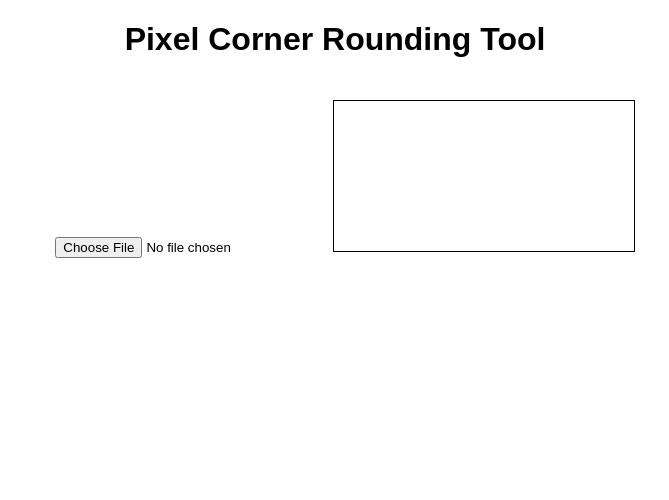
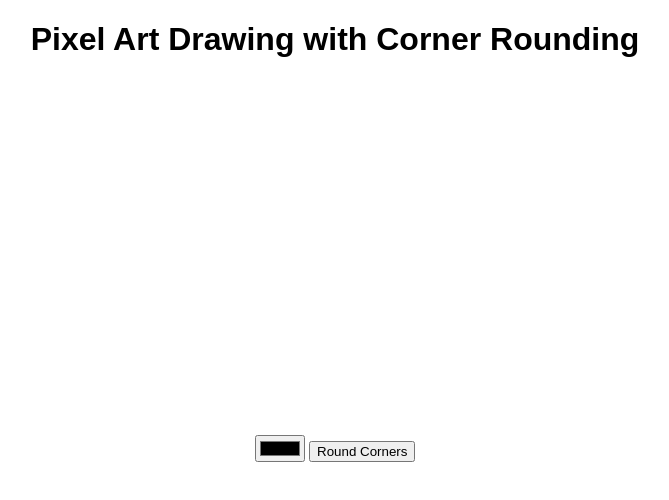
Before and after one commit to yumsYaey/roundPixels, a plain HTML site: page index.html in a window 1280 px wide. Shown: the whole page, without its empty margins (305-974 px from the left). Drawn offline with Linux system fonts and the light colour scheme.

Commit message:
Update index.html

```diff
--- a/index.html
+++ b/index.html
@@ -3,19 +3,29 @@
 <head>
     <meta charset="UTF-8">
     <meta name="viewport" content="width=device-width, initial-scale=1.0">
-    <title>Pixel Corner Rounding</title>
+    <title>Pixel Art with Rounded Corners</title>
     <style>
         body {
             font-family: Arial, sans-serif;
             text-align: center;
             margin: 20px;
         }
-        #canvas {
-            border: 1px solid black;
+        #pixelCanvas {
+            display: grid;
             margin-top: 20px;
+            grid-template-columns: repeat(16, 20px); /* Change grid size as needed */
+            grid-template-rows: repeat(16, 20px);    /* Change grid size as needed */
+            gap: 1px;
         }
-        input[type="file"] {
-            margin: 20px;
+        .pixel {
+            width: 20px;
+            height: 20px;
+            background-color: #ffffff;
+            border: 1px solid #ddd;
+            cursor: pointer;
+        }
+        #colorPicker {
+            margin-top: 20px;
         }
         button {
             margin-top: 20px;
@@ -23,11 +33,13 @@
     </style>
 </head>
 <body>
-    <h1>Pixel Corner Rounding Tool</h1>
-    <input type="file" id="imageInput" accept="image/*">
-    <canvas id="canvas"></canvas>
-    <br>
-    <button id="downloadButton" style="display:none;">Download Processed Image</button>
+    <h1>Pixel Art Drawing with Corner Rounding</h1>
+
+    <div id="pixelCanvas"></div>
+
+    <input type="color" id="colorPicker" value="#000000">
+    <button id="roundButton">Round Corners</button>
+    <button id="downloadButton" style="display:none;">Download Image</button>
 
     <script src="app.js"></script>
 </body>
```
